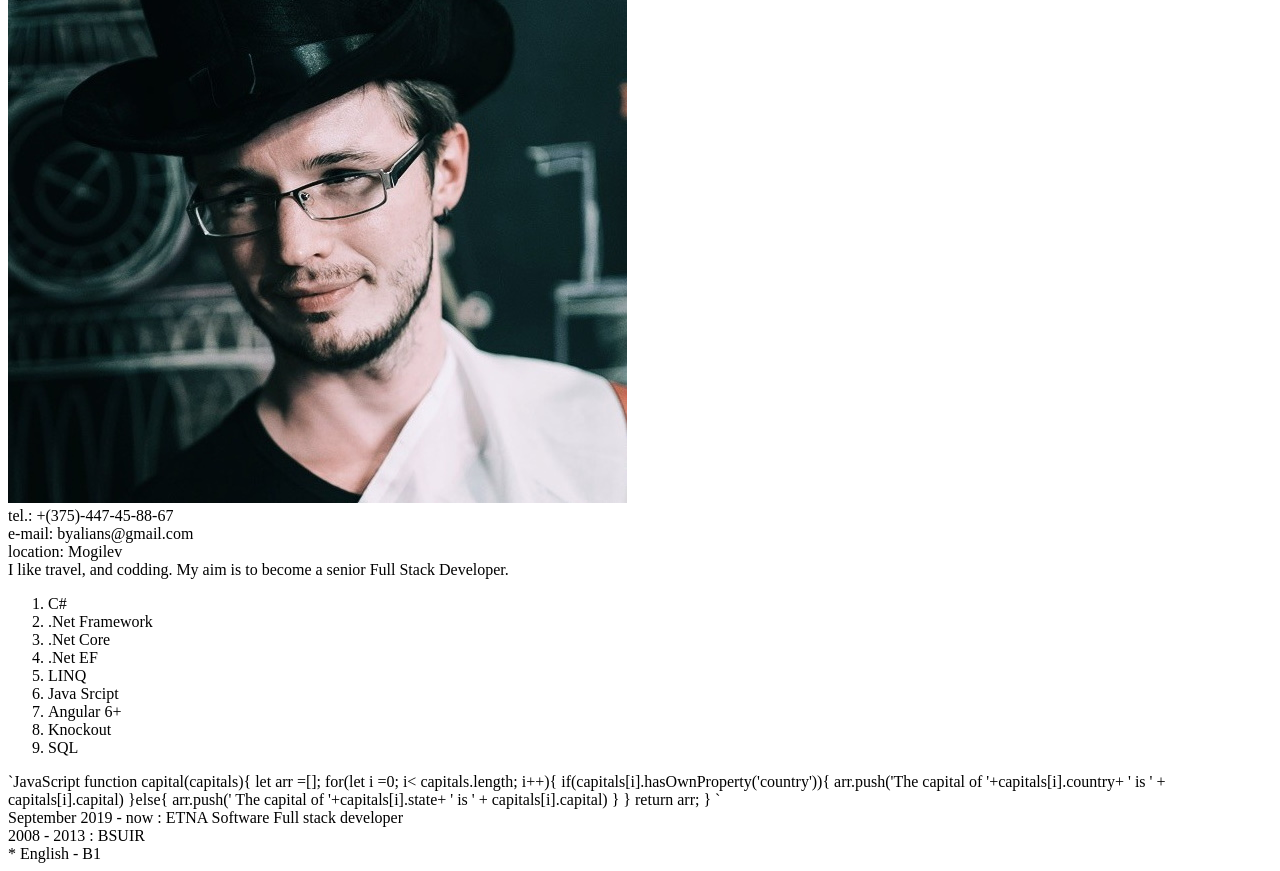
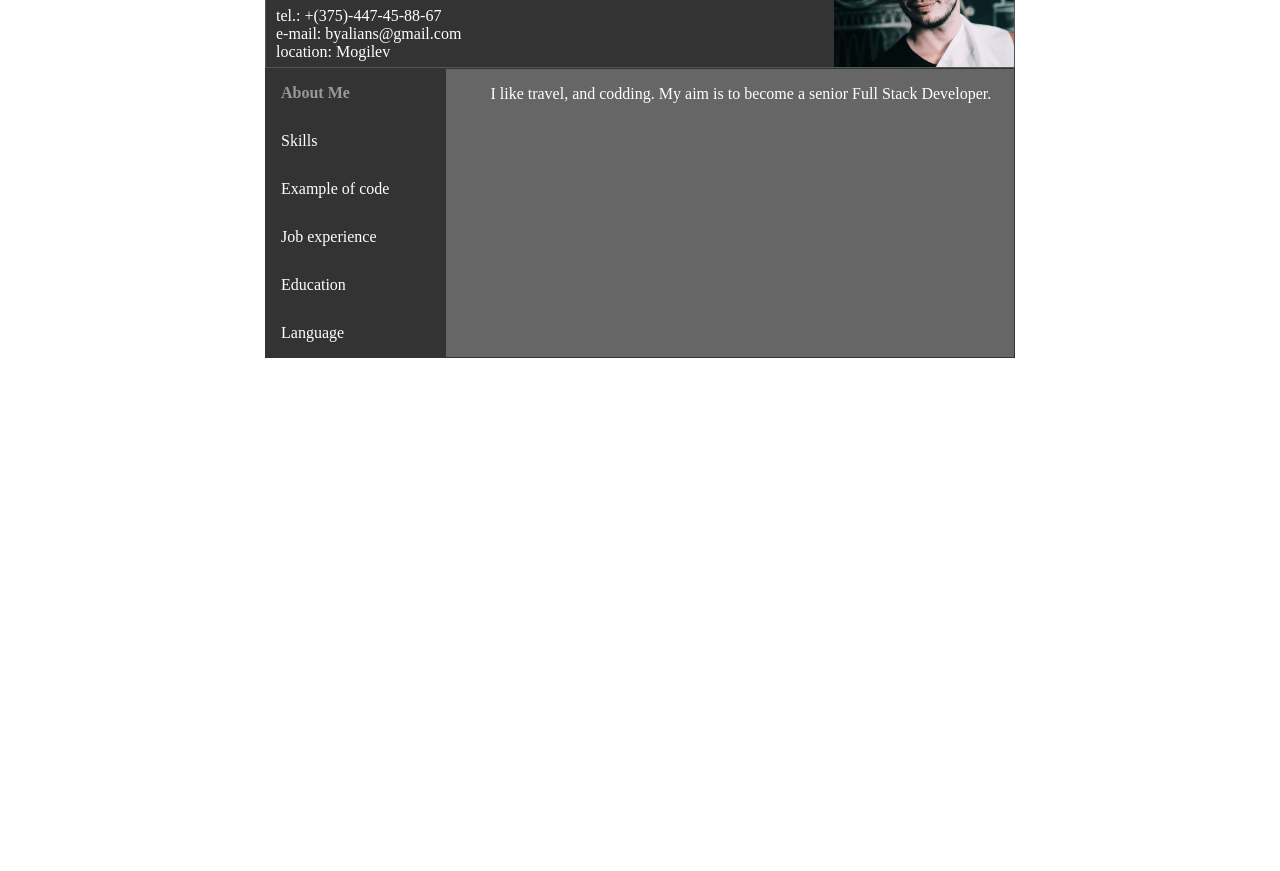
Before and after one commit to byAlians/rsschool-cv, a plain HTML site: page index.html in a window 1280 px wide. Shown: the part 92-963 px from the top of the page. After the commit the page ends 800 px from the top, so only its background shows below. Drawn offline with Linux system fonts and the light colour scheme.

Commit message:
refactor: change structure html file

```diff
--- a/index.html
+++ b/index.html
@@ -4,18 +4,16 @@
 <head>
 	<meta charset="utf-8">
 	<meta http-equiv="x-ua-compatible" content="ie=edge">
+	<link rel="stylesheet" href="style.css">
 	<title>Hleb Hrafa CV</title>
 </head>
 
 <body>
 	<div class="information-wrapper">
-    <div class="block-name">
+		<div class="primary-information">
+			<div class="block-contacts">
 				<h1>Hrafa Hleb</h1>
-    </div>
-    <div class="block-avatar">
-      <img src="./avatar.jpg">
-    </div>
-    <div class="block-contacts">
+				<div>
 					<div class="telephone">
 						<label>tel.:
 							<span>+(375)-447-45-88-67</span>
@@ -32,12 +30,32 @@
 						</label>
 					</div>
 				</div>
-    <div class="block-about-me">
-      <div>
-        I like travel, and codding. My aim is to become a senior Full Stack Developer.
+			</div>
+			<div class="block-avatar">
+				<img class="avatar" src="./avatar.jpg">
 			</div>
 		</div>
-    <div class="block-skills">
+
+		<div id="container-for-tabs">
+			<input id="about-me" type="radio" name="tabs" checked>
+			<label for="about-me">About Me</label>
+			<input id="skills" type="radio" name="tabs">
+			<label for="skills">Skills</label>
+			<input id="example-of-code" type="radio" name="tabs">
+			<label for="example-of-code">Example of code</label>
+			<input id="job-experience" type="radio" name="tabs">
+			<label for="job-experience">Job experience</label>
+			<input id="education" type="radio" name="tabs">
+			<label for="education">Education</label>
+			<input id="language" type="radio" name="tabs">
+			<label for="language">Language</label>
+			<input id="tab4" type="radio" name="tabs">
+
+			<section id="about-me">
+				<p>I like travel, and codding. My aim is to become a senior Full Stack Developer.</p>
+			</section>
+
+			<section id="skills">
 				<ol>
 					<li>C#</li>
 					<li>.Net Framework</li>
@@ -49,36 +67,39 @@
 					<li>Knockout</li>
 					<li>SQL</li>
 				</ol>
-    </div>
-    <div class="block-code">
-      <div>
-        `JavaScript
-        function capital(capitals){
-        let arr =[];
-        for(let i =0; i< capitals.length; i++){ if(capitals[i].hasOwnProperty('country')){ arr.push('The capital
-          of '+capitals[i].country+ ' is ' + capitals[i].capital)
-              }else{
-                arr.push(' The capital of '+capitals[i].state+ ' is ' + capitals[i].capital)
+			</section>
+
+			<section id="example-of-code">
+				<p>Example code (JavaScript)</p>
+				<p><code>
+					function capital(capitals){</br>
+						let arr =[];</br>
+						for(let i =0; i&lt; capitals.length; i++){ </br>
+							if(capitals[i].hasOwnProperty('country')){ </br>
+								arr.push('The capital of '+capitals[i].country+ ' is ' + capitals[i].capital)</br>
+		                }else{</br>
+		                	arr.push(' The capital of '+capitals[i].state+ ' is ' + capitals[i].capital)</br>
+		              	}</br>
+		          	}</br>
+		          	return arr;</br>
 		        	}
-          }
-          return arr;
-        }
-        `
-      </div>
-    </div>
-    <div class="block-job-expirience">
-      <div> September 2019 - now : ETNA Software Full stack developer </div>
-    </div>
-    <div class="block-education">
-      <div>
-        2008 - 2013 : BSUIR
-      </div>
-    </div>
-    <div class="language">
-      <div>
-        * English - B1
-      </div>
+				</code>
+				</p>
+			</section>
+
+			<section id="job-experience">
+				<p>September 2019 - now : ETNA Software Full stack developer</p>
+			</section>
+
+			<section id="education">
+				<p>2008 - 2013 : BSUIR</p>
+			</section>
+
+			<section id="language">
+				<p>English - B1</p>
+			</section>
 		</div>
 	</div>
 </body>
+
 </html>
```
Lines whose indentation alone changed are shown as unchanged.
